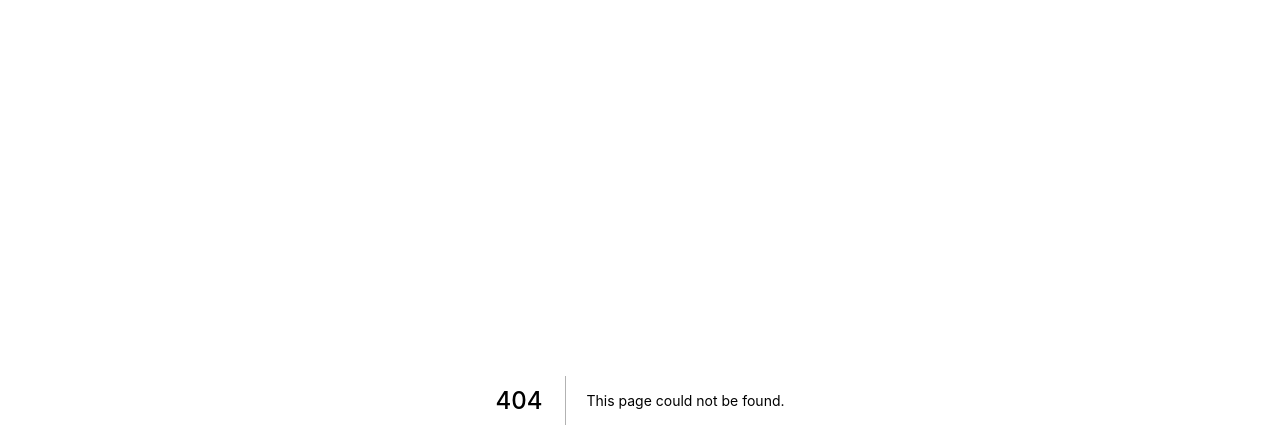
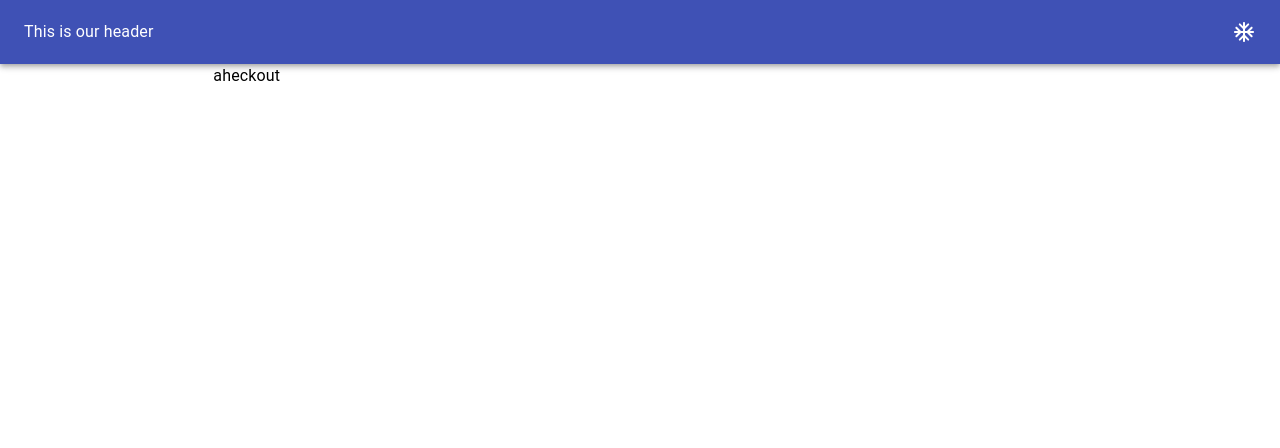
Before and after one commit to takahiromasui001/react_material_ui, a Next.js app: page /checkout in a window 1280 px wide. Before the commit this address had no page. Shown: the top 448 px of the page. Built offline with nearby package versions, Linux system fonts and the light colour scheme.

Commit message:
checkout base

```diff
--- /dev/null
+++ b/components/domain/Checkout/index.tsx
@@ -0,0 +1,7 @@
+import { Typography } from '@material-ui/core'
+
+const Checkout: React.FC = () => {
+  return <Typography>aheckout</Typography>
+}
+
+export default Checkout
--- a/components/CoffeeCard.tsx
+++ b/components/domain/CoffeeMaker/CoffeeCard.tsx
@@ -1,5 +1,4 @@
 import React from 'react'
-import { makeStyles } from '@material-ui/core/styles'
 import Card from '@material-ui/core/Card'
 import CardActions from '@material-ui/core/CardActions'
 import CardContent from '@material-ui/core/CardContent'
@@ -7,7 +6,6 @@ import Button from '@material-ui/core/Button'
 import Typography from '@material-ui/core/Typography'
 import { CardHeader, Avatar, IconButton, CardMedia } from '@material-ui/core'
 import ShareIcon from '@material-ui/icons/Share'
-import { red } from '@material-ui/core/colors'
 
 const CoffeeCard = (props) => {
   const { avatarUrl, title, subtitle, description, imageUrl } = props
--- a/components/Content.tsx
+++ b/components/domain/CoffeeMaker/Content.tsx
@@ -1,7 +1,7 @@
 import { Grid } from '@material-ui/core'
 import React from 'react'
 import CoffeeCard from './CoffeeCard'
-import CoffeeMakerList from '../constants/coofeeMakerList'
+import CoffeeMakerList from '../../../constants/coofeeMakerList'
 
 const Content: React.FC = () => {
   const getCoffeeMakerCard = (coffeeMakerObj) => {
--- a/pages/_app.tsx
+++ b/pages/_app.tsx
@@ -1,5 +1,12 @@
+import React from 'react'
+import Layout from '../components/Layout'
+
 function MyApp({ Component, pageProps }) {
-  return <Component {...pageProps} />
+  return (
+    <Layout>
+      <Component {...pageProps} />
+    </Layout>
+  )
 }
 
 export default MyApp
--- /dev/null
+++ b/pages/checkout.tsx
@@ -0,0 +1,8 @@
+import React from 'react'
+import Checkout from '../components/domain/Checkout'
+
+const Page = () => {
+  return <Checkout />
+}
+
+export default Page
```
Also changed, not shown: pages/coffee-makers.tsx (added, +8 -0 lines), pages/index.tsx (+13 -5 lines), tsconfig.json (+4 -9 lines).
